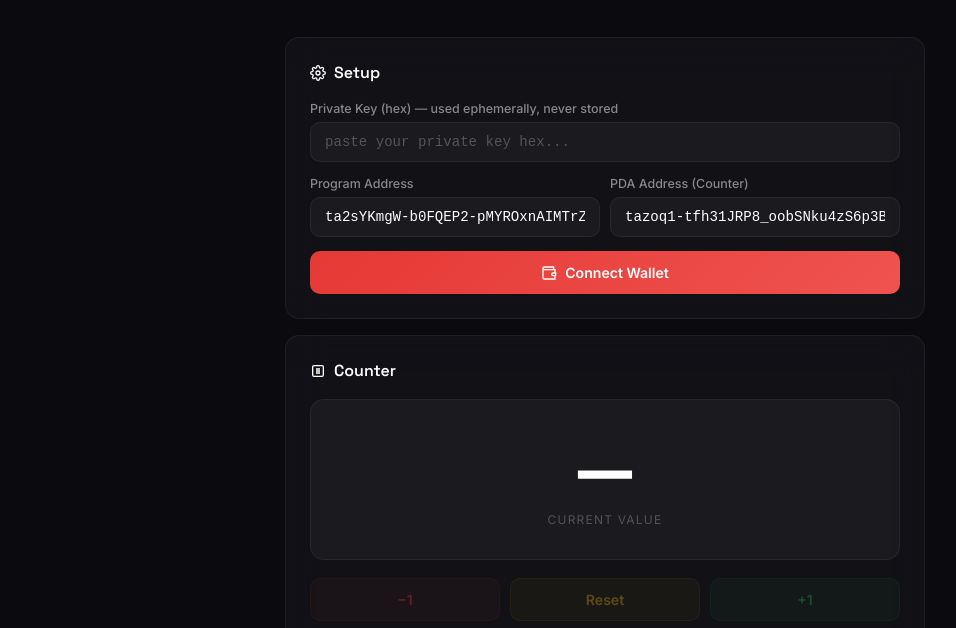
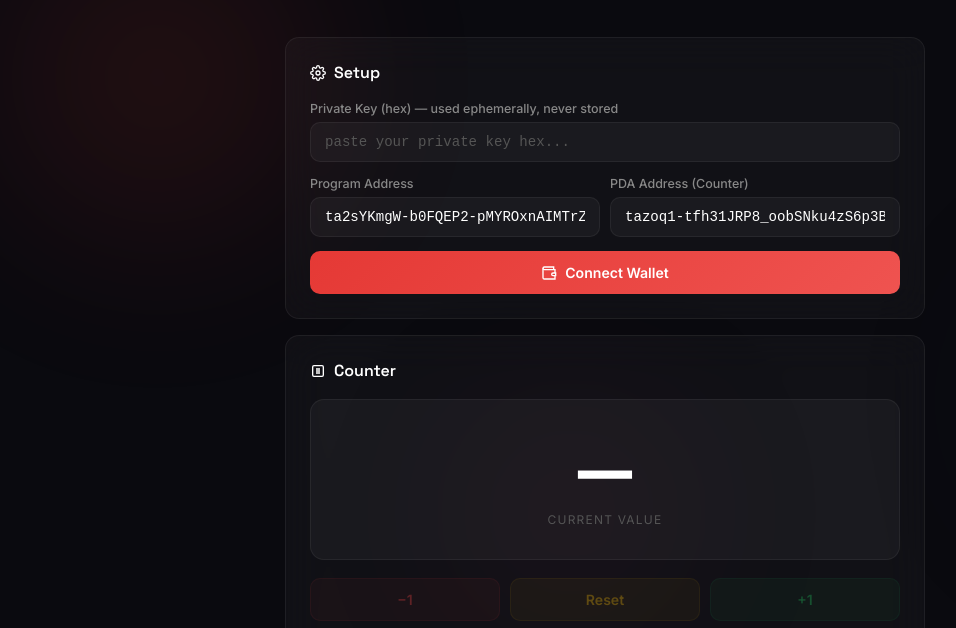
Before and after one commit to frianowzki/thru-alphanet, a plain HTML site: page thru-frontend/index.html in a window 1280 px wide. Shown: the part 145-773 px from the top of the page, without its empty margins (35-991 px from the left). Drawn offline with Linux system fonts and the light colour scheme; no server answers.

Commit message:
feat: animated gradient background (Aceternity style, CSS only, no lag)

```diff
--- a/thru-frontend/index.html
+++ b/thru-frontend/index.html
@@ -33,7 +33,7 @@
         body { font-family:var(--font); background:var(--bg); color:var(--text); min-height:100vh; -webkit-font-smoothing:antialiased; }
 
         /* ── Layout ── */
-        .container { max-width:680px; margin:0 auto; padding:48px 20px; }
+        .container { max-width:680px; margin:0 auto; padding:48px 20px; position:relative; z-index:1; }
         .header { text-align:center; margin-bottom:40px; }
         .logo { font-family:var(--font-display); font-size:2.2rem; font-weight:700; letter-spacing:-0.03em; }
         .logo span { color:var(--accent); }
@@ -129,6 +129,18 @@
         /* ── Hidden ── */
         .hid { display:none !important; }
 
+        /* ── Gradient Background ── */
+        .gradient-bg { position:fixed; inset:0; z-index:0; overflow:hidden; pointer-events:none; }
+        .gradient-bg .blob { position:absolute; border-radius:50%; filter:blur(80px); opacity:.15; will-change:transform; }
+        .blob-1 { width:500px; height:500px; background:radial-gradient(circle,var(--accent) 0%,transparent 70%); top:-10%; left:-10%; animation:float1 20s ease-in-out infinite; }
+        .blob-2 { width:400px; height:400px; background:radial-gradient(circle,#1e3a5f 0%,transparent 70%); top:50%; right:-10%; animation:float2 25s ease-in-out infinite; }
+        .blob-3 { width:350px; height:350px; background:radial-gradient(circle,#5f1e3a 0%,transparent 70%); bottom:-10%; left:30%; animation:float3 22s ease-in-out infinite; }
+        @keyframes float1 { 0%,100%{transform:translate(0,0)} 33%{transform:translate(80px,60px)} 66%{transform:translate(-40px,100px)} }
+        @keyframes float2 { 0%,100%{transform:translate(0,0)} 33%{transform:translate(-60px,-80px)} 66%{transform:translate(40px,-40px)} }
+        @keyframes float3 { 0%,100%{transform:translate(0,0)} 33%{transform:translate(60px,-60px)} 66%{transform:translate(-80px,40px)} }
+        @media (prefers-reduced-motion:reduce) { .blob{animation:none!important} }
+        @media (max-width:480px) { .blob-1{width:300px;height:300px} .blob-2{width:250px;height:250px} .blob-3{width:200px;height:200px} }
+
         /* ── Responsive ── */
         @media (max-width:480px) {
             .container { padding:24px 14px; }
@@ -140,6 +152,11 @@
     </style>
 </head>
 <body>
+<div class="gradient-bg">
+    <div class="blob blob-1"></div>
+    <div class="blob blob-2"></div>
+    <div class="blob blob-3"></div>
+</div>
 <div class="container">
 
     <!-- Header -->
```
